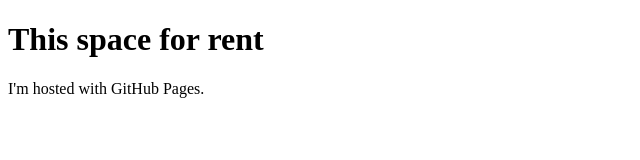
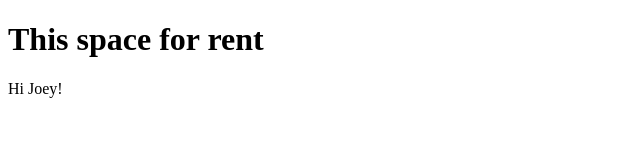
Before and after one commit to helms-charity/venturewise.github.io, a plain HTML site: page index.html in a window 1280 px wide. Shown: the whole page, without its empty margins (0-640 px from the left). Drawn offline with Linux system fonts and the light colour scheme.

Commit message:
Update index.html

```diff
--- a/index.html
+++ b/index.html
@@ -2,6 +2,6 @@
 <html>
 <body>
 <h1>This space for rent</h1>
-<p>I'm hosted with GitHub Pages.</p>
+<p>Hi Joey!</p>
 </body>
 </html>
```
